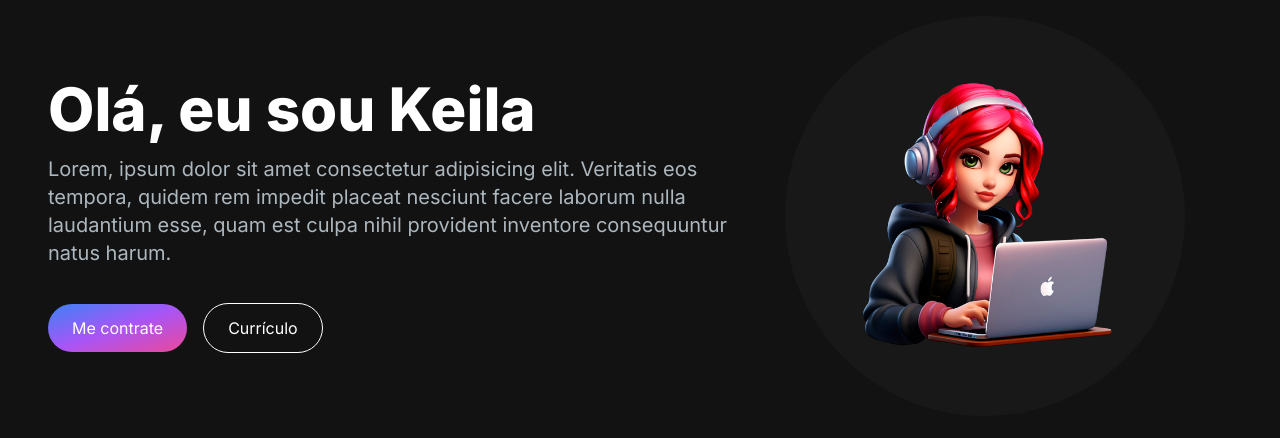
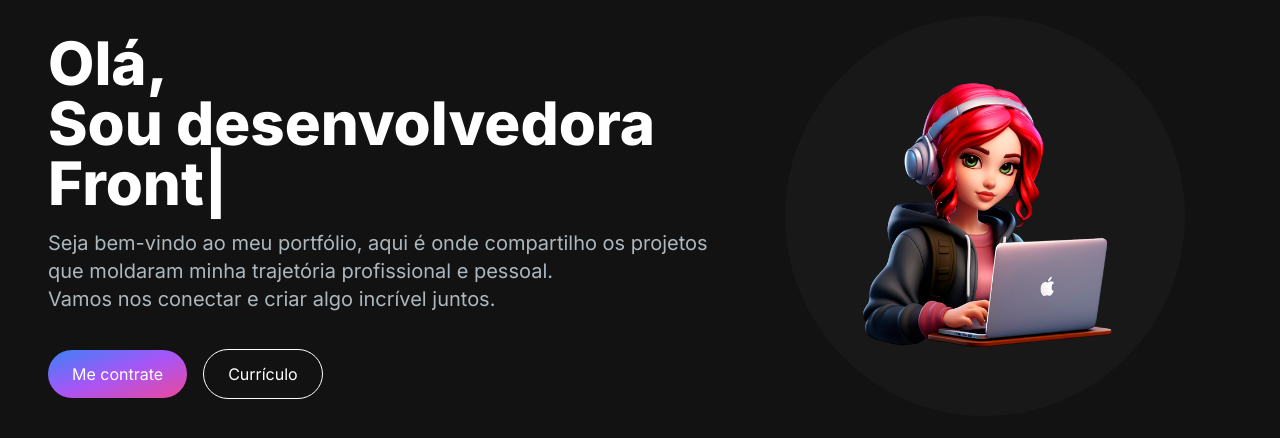
Before and after one commit to keilamadap/portfolio-web, a Next.js app: page / in a window 1280 px wide. Shown: the top 438 px of the page. Built offline with nearby package versions, Linux system fonts and the light colour scheme.

Commit message:
react-type-animation adicionado

```diff
--- a/src/app/components/HeroSection.jsx
+++ b/src/app/components/HeroSection.jsx
@@ -1,18 +1,34 @@
+"use client";
 import React from "react";
 import Image from "next/image";
+import { TypeAnimation } from "react-type-animation";
+
 const HeroSection = () => {
   return (
     <section>
       <div className="grid grid-cols-1 sm:grid-cols-12">
         <div className="col-span-7 place-self-center text-center sm:text-left">
           <h1 className="text-white mb-4 text-4xl sm:text-5xl lg:text-6xl font-extrabold">
-            Olá, eu sou Keila
+            <span className="text-white bg-clip-text bg-gradient-to-r from-primary-400 to-secondary-600">
+              Olá, <br />
+              <TypeAnimation
+                sequence={[
+                  "meu nome é Keila",
+                  1000,
+                  "Sou desenvolvedora Front-end",
+                  1000,
+                ]}
+                wrapper="span"
+                speed={20}
+                repeat={Infinity}
+              />
+            </span>
           </h1>
+
           <p className="text-[#ADB7BE] text-base sm:text-lg mb-6 lg:text-xl">
-            Lorem, ipsum dolor sit amet consectetur adipisicing elit. Veritatis
-            eos tempora, quidem rem impedit placeat nesciunt facere laborum
-            nulla laudantium esse, quam est culpa nihil provident inventore
-            consequuntur natus harum.
+            Seja bem-vindo ao meu portfólio, aqui é onde compartilho os projetos
+            que moldaram minha trajetória profissional e pessoal. <br /> Vamos
+            nos conectar e criar algo incrível juntos.
           </p>
           <div>
             <button className="px-6 py-3 rounded-full w-full sm:w-fit mr-4 bg-gradient-to-br from-blue-500 via-purple-500 to-pink-500 hover:bg-slate-200 text-white">
```
Also changed, not shown: package.json (+5 -4 lines), 1 other file (tests, documents, lock files or other folders).
